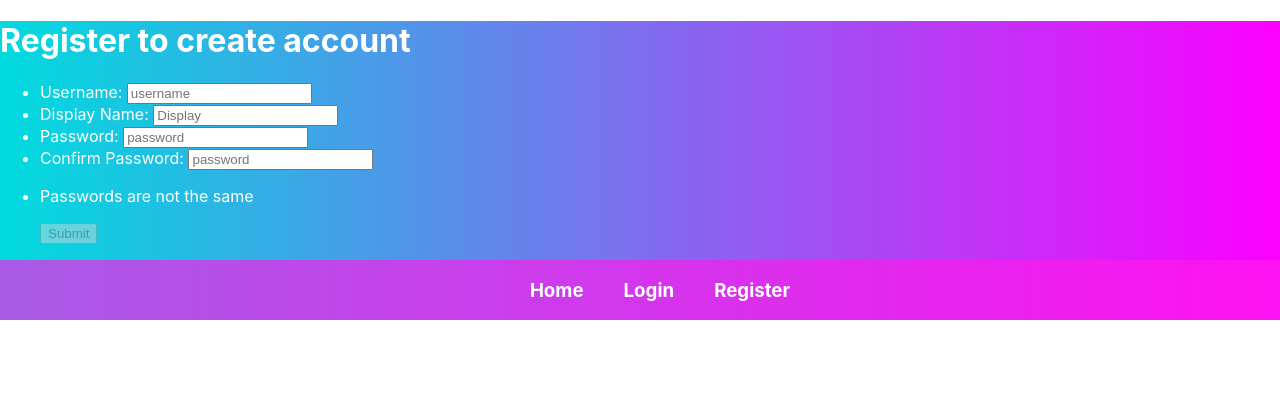
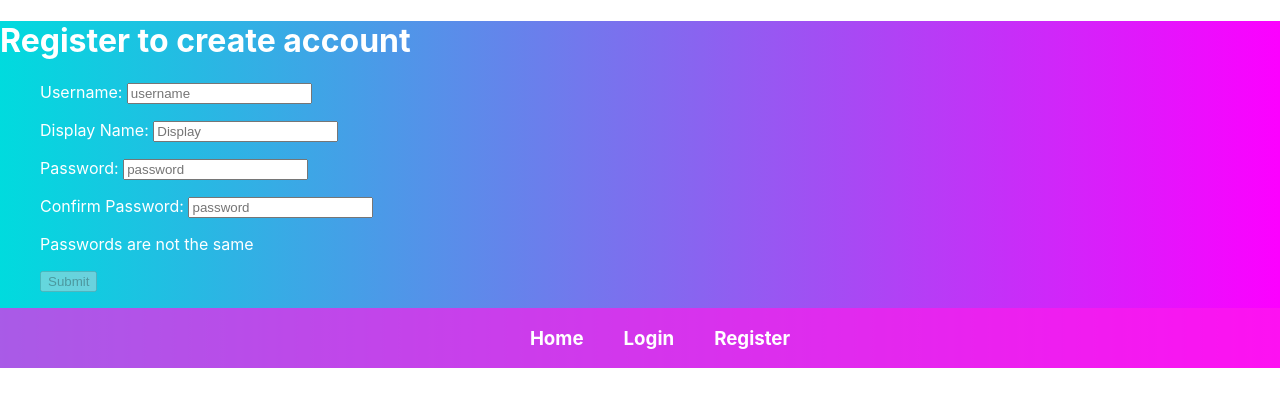
Before and after one commit to MohamedOsman15/InstaClone, a React (Create React App) app in the folder instaclone/: page /register in a window 1280 px wide. Shown: the top 406 px of the page. Built offline with nearby package versions, Linux system fonts and the light colour scheme.

Commit message:
changed li to ul

```diff
--- a/instaclone/src/componenents/Register.jsx
+++ b/instaclone/src/componenents/Register.jsx
@@ -39,8 +39,7 @@ const Register = () => {
         <div className="form">
           <form className="register" onSubmit={handleSubmit}>
             <div className="input-container">
-              <ul>
-                <li>
+                <ul>
                   <label>Username: </label>
                   <input
                     type="text"
@@ -50,8 +49,8 @@ const Register = () => {
                     name="username"
                     required
                   />
-                </li>
-                <li>
+                </ul>
+                <ul>
                   <label>Display Name: </label>
                   <input
                     type="text"
@@ -61,8 +60,8 @@ const Register = () => {
                     name="displayName"
                     required
                   />
-                </li>
-                <li>
+                </ul>
+                <ul>
                   <label>Password: </label>
                   <input
                     type="password"
@@ -72,8 +71,8 @@ const Register = () => {
                     name="password"
                     required
                   />
-                </li>
-                <li>
+                </ul>
+                <ul>
                   <label>Confirm Password: </label>
                   <input
                     type="password"
@@ -83,9 +82,9 @@ const Register = () => {
                     name="confirmPassword"
                     required
                   />
-                </li>
-                <li><p className={pass}>Passwords are not the same</p></li>
-              </ul>
+                </ul>
+                <ul><p className={pass}>Passwords are not the same</p></ul>
+
             </div>
             <div className="button-container">
               <ul>
```
